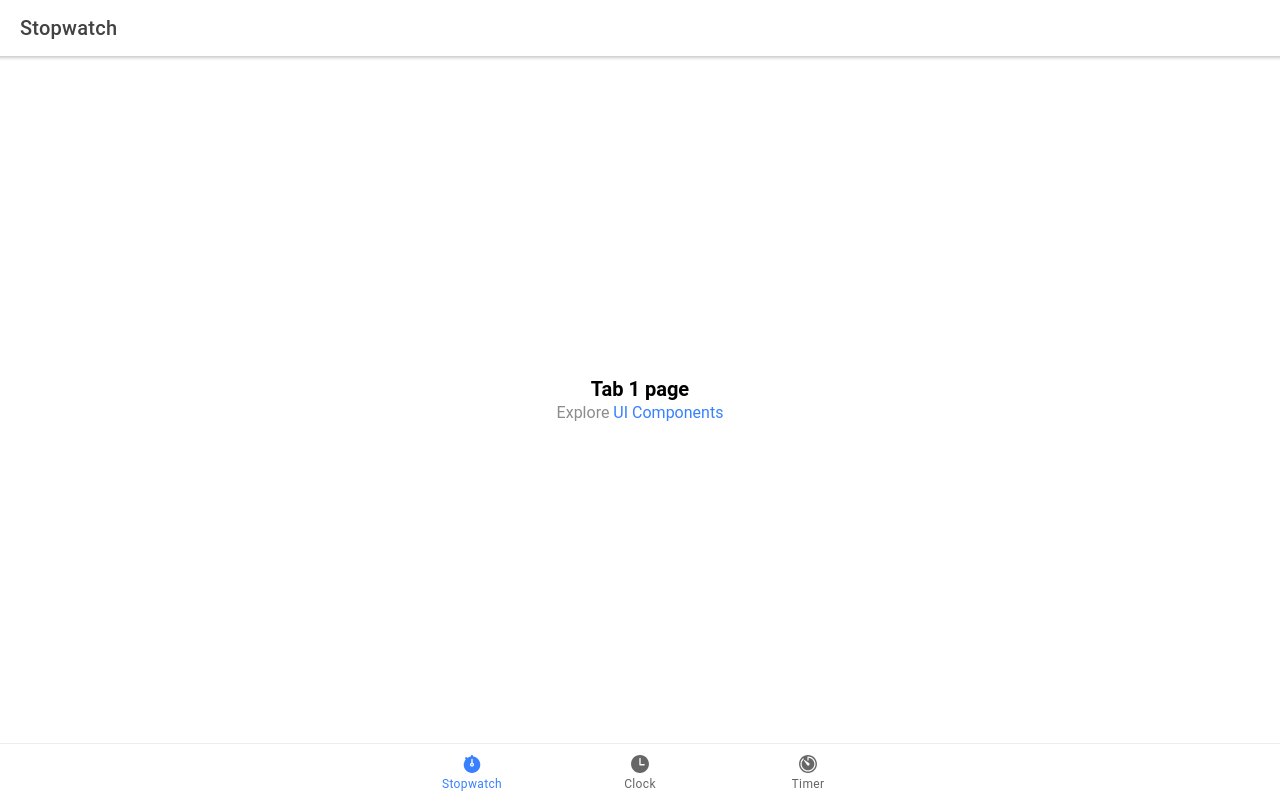
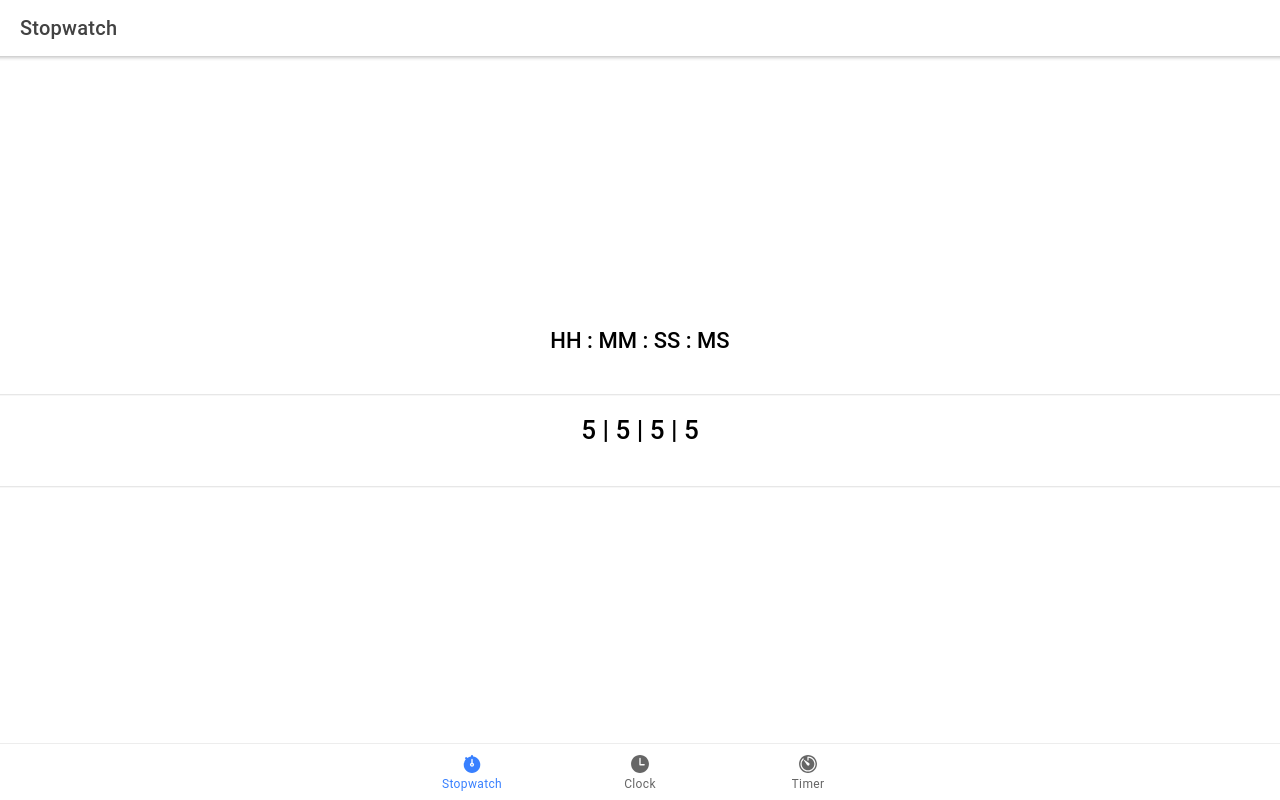
Before and after one commit to Mayank-MP05/Timer-Clock-Stopwatch-Ionic-React-App, a React (Create React App) app: page /stopwatch in a window 1280 px wide. Built offline with nearby package versions, Linux system fonts and the light colour scheme.

Commit message:
Comman Time Dialer Component Added

```diff
--- /dev/null
+++ b/src/components/Timerdial.tsx
@@ -0,0 +1,26 @@
+import React from "react";
+import { IonItemDivider } from "@ionic/react";
+
+interface ContainerProps {
+  clock: {
+    hr: Number;
+    mm: Number;
+    ss: Number;
+    ms: Number;
+  };
+}
+
+const Timerdial: React.FC<ContainerProps> = ({ clock }) => {
+  return (
+    <div className='container'>
+      <h3>HH : MM : SS : MS</h3>
+      <IonItemDivider />
+      <h1>
+        {clock.hr} | {clock.mm} | {clock.ss} | {clock.ms}
+      </h1>
+      <IonItemDivider />
+    </div>
+  );
+};
+
+export default Timerdial;
--- a/src/pages/Stopwatch.tsx
+++ b/src/pages/Stopwatch.tsx
@@ -8,7 +8,13 @@ import {
 } from "@ionic/react";
 import ExploreContainer from "../components/ExploreContainer";
 import "./stopwatch.css";
-
+import Timerdial from "../components/Timerdial";
+let clock = {
+  hr: 5,
+  mm: 5,
+  ss: 5,
+  ms: 5,
+};
 const Stopwatch: React.FC = () => {
   return (
     <IonPage>
@@ -20,10 +26,10 @@ const Stopwatch: React.FC = () => {
       <IonContent>
         <IonHeader collapse='condense'>
           <IonToolbar>
-            <IonTitle size='large'>Tab 1</IonTitle>
+            <IonTitle size='large'>Stopwatch</IonTitle>
           </IonToolbar>
         </IonHeader>
-        <ExploreContainer name='Tab 1 page' />
+        <Timerdial clock={clock} />
       </IonContent>
     </IonPage>
   );
--- a/src/pages/Timer.tsx
+++ b/src/pages/Timer.tsx
@@ -1,7 +1,14 @@
-import React from 'react';
-import { IonContent, IonHeader, IonPage, IonTitle, IonToolbar } from '@ionic/react';
-import ExploreContainer from '../components/ExploreContainer';
-import './timer.css';
+import React from "react";
+import {
+  IonContent,
+  IonHeader,
+  IonPage,
+  IonTitle,
+  IonToolbar,
+} from "@ionic/react";
+import ExploreContainer from "../components/ExploreContainer";
+import "./timer.css";
+import Timerdial from "../components/Timerdial";
 
 const Timer: React.FC = () => {
   return (
@@ -12,12 +19,11 @@ const Timer: React.FC = () => {
         </IonToolbar>
       </IonHeader>
       <IonContent>
-        <IonHeader collapse="condense">
+        <IonHeader collapse='condense'>
           <IonToolbar>
-            <IonTitle size="large">Tab 3</IonTitle>
+            <IonTitle size='large'>Tab 3</IonTitle>
           </IonToolbar>
         </IonHeader>
-        <ExploreContainer name="Tab 3 page" />
       </IonContent>
     </IonPage>
   );
```
